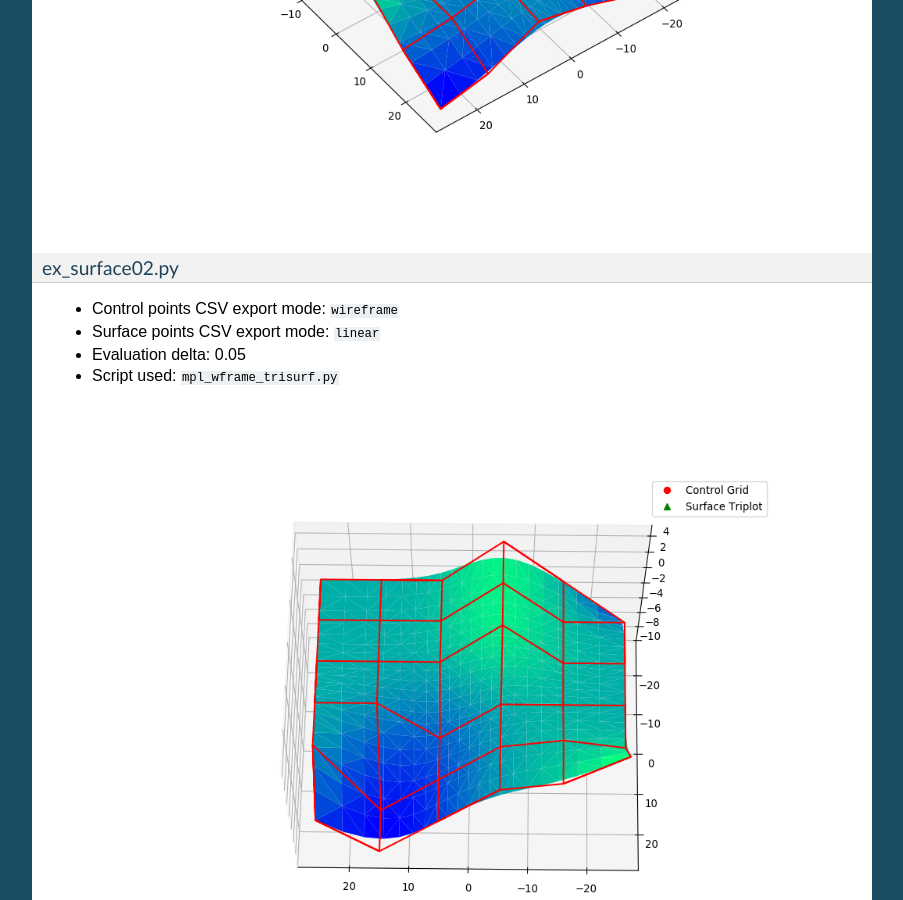
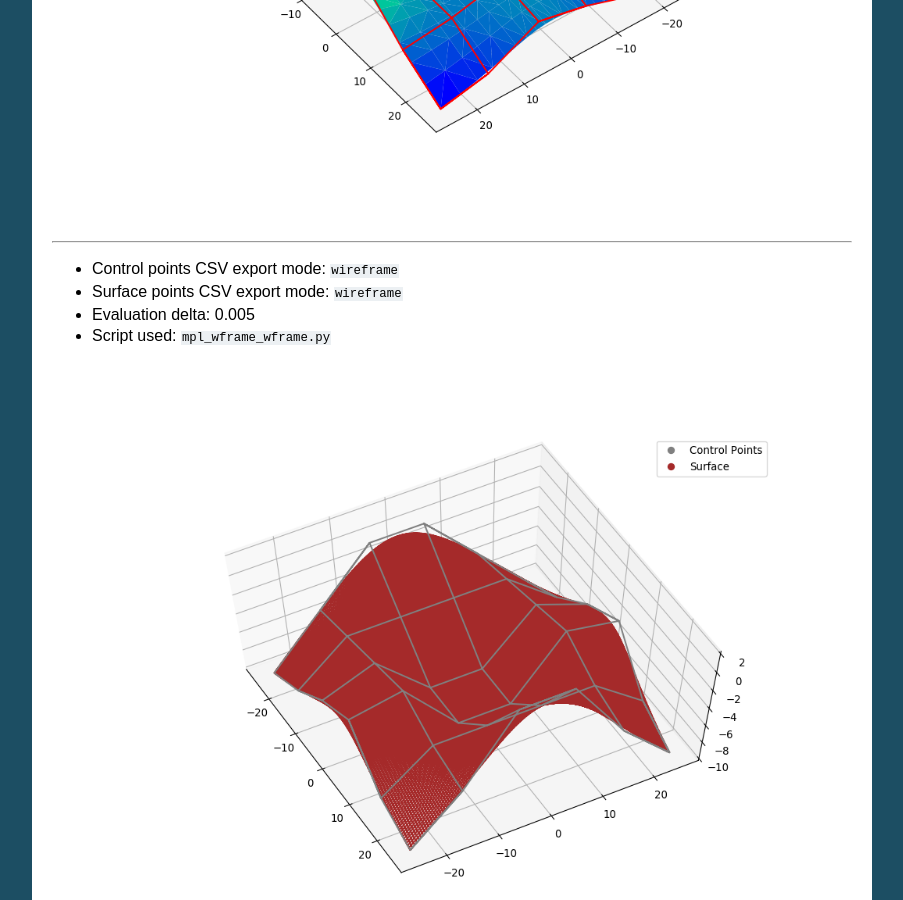
Before and after one commit to orbingol/NURBS-Python, a Sphinx documentation site: the page built from docs/visualization.rst, in a window 1280 px wide and 900 px high, scrolled down 1249 px. Shown: the whole window, without its empty margins (198-1101 px from the left). Built offline with Sphinx 7.4.7, drawn with Linux system fonts in a browser that asks for light colours; formulas are drawn with MathJax 3.

Commit message:
Add new visualization example

```diff
--- a/docs/visualization.rst
+++ b/docs/visualization.rst
@@ -42,6 +42,16 @@ ex_surface01.py
 
 .. image:: images/ex_surface01_mpl.png
     :alt: Surface example 1
+
+-----
+
+* Control points CSV export mode: ``wireframe``
+* Surface points CSV export mode: ``wireframe``
+* Evaluation delta: 0.005
+* Script used: ``mpl_wframe_wframe.py``
+
+.. image:: images/ex_surface01_mpl_wf.png
+    :alt: Surface example 1 - wireframe model
 
 ex_surface02.py
 ~~~~~~~~~~~~~~~
```
Also changed, not shown: docs/images/ex_surface01_mpl_wf.png (added).
